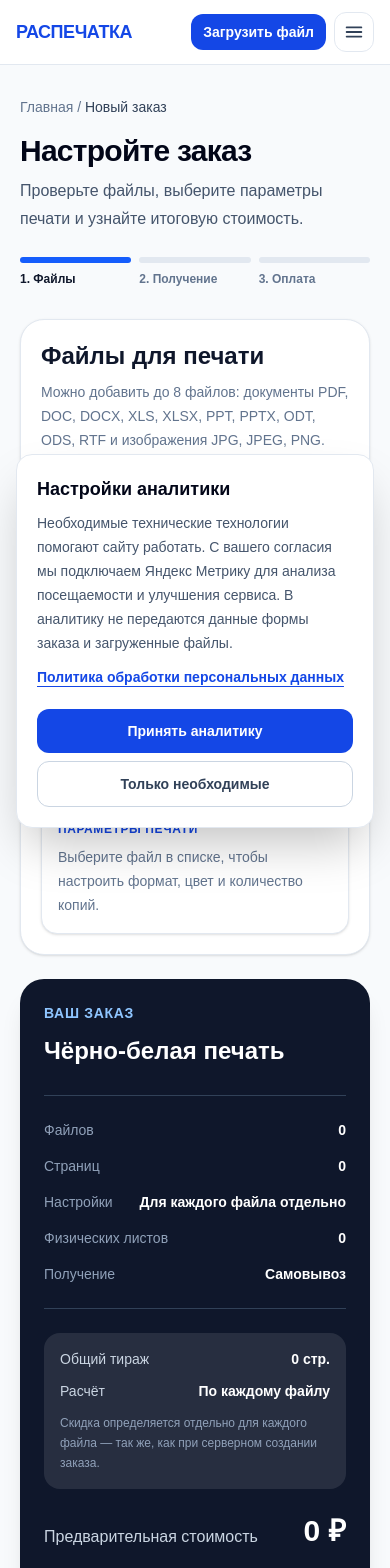
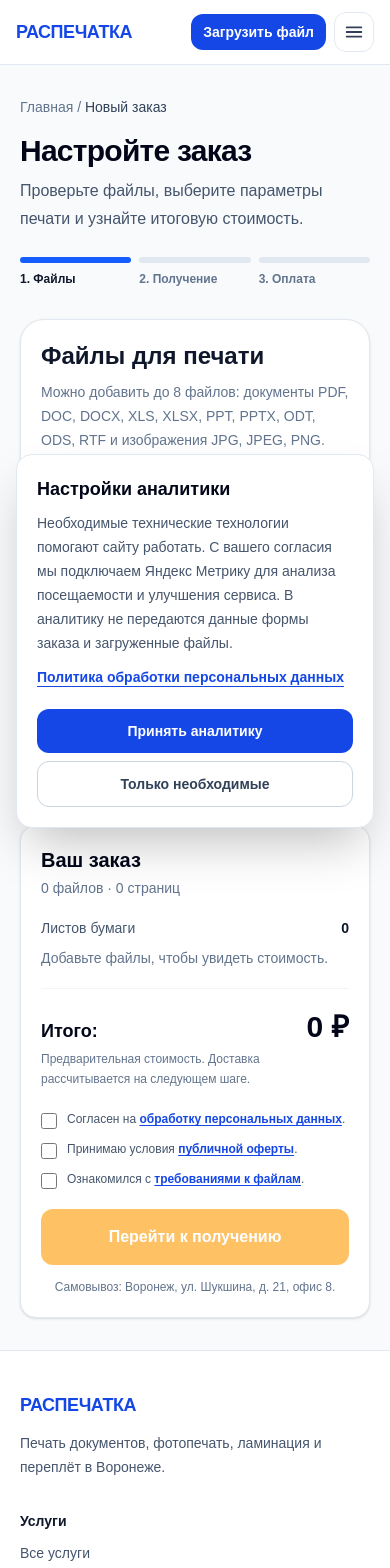
Before and after one commit to belamiru/raspechatka, a Next.js app: page /order in a window 390 px wide. Shown: the top 1568 px of the page. Built offline with nearby package versions, Linux system fonts and the light colour scheme.

Commit message:
feat: print settings inline under selected order file

```diff
--- a/app/order/page.tsx
+++ b/app/order/page.tsx
@@ -26,6 +26,22 @@ import { getPrintPriceForPages } from "@/lib/pricing";
 import { DEFAULT_PRINT_SETTINGS, getDraftSettingsStorageKey, getPrintablePageOptions } from "@/lib/print-settings";
 import { PrintSettingsPanel } from "@/components/print-settings-panel";
 
+
+function getFilesWord(count: number) {
+  const mod10 = count % 10;
+  const mod100 = count % 100;
+  if (mod10 === 1 && mod100 !== 11) return "файл";
+  if (mod10 >= 2 && mod10 <= 4 && (mod100 < 12 || mod100 > 14)) return "файла";
+  return "файлов";
+}
+
+function getPagesWord(count: number) {
+  const mod10 = count % 10;
+  const mod100 = count % 100;
+  if (mod10 === 1 && mod100 !== 11) return "страница";
+  if (mod10 >= 2 && mod10 <= 4 && (mod100 < 12 || mod100 > 14)) return "страницы";
+  return "страниц";
+}
 
 function makeFileId() {
   if (typeof crypto !== "undefined" && "randomUUID" in crypto) {
@@ -102,10 +118,21 @@ export default function Home() {
     0
   );
 
-  const totalPrintQuantity = itemPricings.reduce(
-    (total, item) => total + item.pricing.quantity,
-    0
-  );
+  const documentsPrice = itemPricings
+    .filter((item) => item.file.kind === "document")
+    .reduce((total, item) => total + item.pricing.totalPrice, 0);
+
+  const imagesPrice = itemPricings
+    .filter((item) => item.file.kind === "image")
+    .reduce((total, item) => total + item.pricing.totalPrice, 0);
+
+  /*
+   * «Далее» в нижней панели на мобильном: заказ не отправляет, а прокручивает
+   * к блоку «Ваш заказ», где согласия и кнопка оформления.
+   */
+  function scrollToOrderSummary() {
+    document.getElementById("order")?.scrollIntoView({ behavior: "smooth", block: "start" });
+  }
 
   const totalPhysicalSheetQuantity = itemPricings.reduce(
     (total, item) => total + item.pricing.physicalSheetQuantity,
@@ -120,25 +147,6 @@ export default function Home() {
       ) as Record<string, number>,
     [itemPricings]
   );
-
-  /*
-   * «Настроить» в карточке файла: на мобильном панель параметров стоит под
-   * списком, поэтому прокручиваем к ней. На компьютере она видна справа.
-   */
-  function scrollToPrintSettings() {
-    const target =
-      window.matchMedia("(min-width: 1024px)").matches
-        ? document.getElementById("print-settings-desktop")
-        : document.getElementById("print-settings-mobile");
-    target?.scrollIntoView({ behavior: "smooth", block: "start" });
-  }
-
-  const selectedFile =
-    files.find((file) => file.id === selectedFileId) ?? null;
-
-  const selectedFilePrice =
-    itemPricings.find((item) => item.file.id === selectedFile?.id)?.pricing
-      .totalPrice ?? null;
 
   const totalSourceFileSize = files.reduce(
     (total, item) => total + item.file.size,
@@ -483,7 +491,7 @@ export default function Home() {
   }
 
   return (
-    <main className="min-h-screen bg-slate-50 text-slate-900">
+    <main className={`min-h-screen bg-slate-50 text-slate-900 ${files.length > 0 ? "pb-24 lg:pb-0" : ""}`}>
       <SiteHeader />
 
       <section className="mx-auto max-w-7xl px-5 py-8 sm:py-10">
@@ -547,7 +555,16 @@ export default function Home() {
               selectedFileId={selectedFileId}
               onSelectFile={setSelectedFileId}
               prices={filePrices}
-              onConfigure={scrollToPrintSettings}
+              onCollapse={() => setSelectedFileId(null)}
+              renderSettings={(item) => (
+                <PrintSettingsPanel
+                  variant="inline"
+                  selectedFile={item}
+                  selectedFilePrice={filePrices[item.id] ?? null}
+                  onPrintSettingsChange={changeFilePrintSettings}
+                  onApplyToAll={applyPrintSettingsToAll}
+                />
+              )}
             />
 
             {isAnalyzingFiles && (
@@ -584,14 +601,6 @@ export default function Home() {
               </div>
             )}
 
-            <div id="print-settings-mobile" className="mt-6 scroll-mt-4 lg:hidden">
-              <PrintSettingsPanel
-                selectedFile={selectedFile}
-                selectedFilePrice={selectedFilePrice}
-                onPrintSettingsChange={changeFilePrintSettings}
-                onApplyToAll={applyPrintSettingsToAll}
-              />
-            </div>
 
             {files.length > 0 && (
               <p className="mt-4 text-sm text-slate-500">
@@ -609,101 +618,72 @@ export default function Home() {
             <div className="min-w-0 space-y-6 lg:self-start">
             <aside
               id="order"
-              className="rounded-3xl bg-slate-900 p-6 text-white shadow-xl sm:p-8"
+              className="rounded-2xl border border-slate-200 bg-white p-5 shadow-sm sm:p-6"
             >
-            <p className="text-sm font-bold uppercase tracking-wider text-blue-300">
-              Ваш заказ
+            <h2 className="text-xl font-black text-slate-950">Ваш заказ</h2>
+            <p className="mt-1 text-sm text-slate-500">
+              {files.length} {getFilesWord(files.length)} · {totalPages} {getPagesWord(totalPages)}
             </p>
 
-            <h2 className="mt-3 text-2xl font-bold">Чёрно-белая печать</h2>
+            <dl className="mt-5 space-y-2.5 border-b border-slate-100 pb-5 text-sm">
+              {documentsPrice > 0 && (
+                <div className="flex justify-between gap-4">
+                  <dt className="text-slate-600">Печать документов</dt>
+                  <dd className="font-semibold text-slate-900">{documentsPrice} ₽</dd>
+                </div>
+              )}
 
-            <div className="mt-7 space-y-4 border-y border-slate-700 py-6 text-sm">
+              {imagesPrice > 0 && (
+                <div className="flex justify-between gap-4">
+                  <dt className="text-slate-600">Печать фото и изображений</dt>
+                  <dd className="font-semibold text-slate-900">{imagesPrice} ₽</dd>
+                </div>
+              )}
+
               <div className="flex justify-between gap-4">
-                <span className="text-slate-400">Файлов</span>
-                <span className="font-semibold">{files.length}</span>
+                <dt className="text-slate-600">Листов бумаги</dt>
+                <dd className="font-semibold text-slate-900">{totalPhysicalSheetQuantity}</dd>
               </div>
 
-              <div className="flex justify-between gap-4">
-                <span className="text-slate-400">Страниц</span>
-                <span className="font-semibold">{totalPages}</span>
-              </div>
+              {readyFiles.length === 0 && (
+                <p className="text-slate-500">Добавьте файлы, чтобы увидеть стоимость.</p>
+              )}
+            </dl>
 
-              <div className="flex justify-between gap-4">
-                <span className="text-slate-400">Настройки</span>
-                <span className="text-right font-semibold">
-                  Для каждого файла отдельно
-                </span>
-              </div>
-
-              <div className="flex justify-between gap-4">
-                <span className="text-slate-400">Физических листов</span>
-                <span className="font-semibold">{totalPhysicalSheetQuantity}</span>
-              </div>
-
-              <div className="flex justify-between gap-4">
-                <span className="text-slate-400">Получение</span>
-                <span className="text-right font-semibold">Самовывоз</span>
-              </div>
+            <div className="mt-5 flex items-baseline justify-between gap-4">
+              <span className="text-lg font-black text-slate-950">Итого:</span>
+              <span className="text-3xl font-black text-slate-950">{price} ₽</span>
             </div>
-
-            <div className="mt-6 rounded-2xl bg-white/10 p-4">
-              <div className="flex justify-between gap-4 text-sm">
-                <span className="text-slate-300">Общий тираж</span>
-                <span className="font-semibold">{totalPrintQuantity} стр.</span>
-              </div>
-
-              <div className="mt-3 flex justify-between gap-4 text-sm">
-                <span className="text-slate-300">Расчёт</span>
-                <span className="text-right font-semibold">
-                  По каждому файлу
-                </span>
-              </div>
-
-              <div className="mt-3 text-xs leading-5 text-slate-400">
-                Скидка определяется отдельно для каждого файла — так же, как
-                при серверном создании заказа.
-              </div>
-            </div>
-
-            <div className="mt-6 flex items-end justify-between gap-4">
-              <span className="text-slate-300">
-                Предварительная стоимость
-              </span>
-              <span className="text-3xl font-black">{price} ₽</span>
-            </div>
+            <p className="mt-1 text-xs leading-5 text-slate-500">
+              Предварительная стоимость. Доставка рассчитывается на следующем шаге.
+            </p>
 
             {isAnalyzingFiles && (
-              <p className="mt-4 rounded-xl bg-blue-500/20 p-3 text-sm font-medium text-blue-100">
+              <p className="mt-4 rounded-xl bg-blue-50 p-3 text-sm font-medium text-blue-900">
                 Проверяем добавленные файлы и считаем страницы…
               </p>
             )}
 
             {formError && (
-              <p className="mt-5 rounded-xl bg-red-500/20 p-3 text-sm font-medium text-red-100">
+              <p role="alert" className="mt-4 rounded-xl bg-red-50 p-3 text-sm font-medium text-red-700 ring-1 ring-red-100">
                 {formError}
               </p>
             )}
 
             {createdOrderNumber && (
-              <div className="mt-5 rounded-2xl bg-emerald-500/20 p-4">
-                <p className="text-sm font-bold text-emerald-200">
-                  Заказ успешно создан
-                </p>
-
-                <p className="mt-2 text-xl font-black">
-                  {createdOrderNumber}
-                </p>
-
-                <p className="mt-2 text-sm leading-5 text-emerald-50">
+              <div className="mt-4 rounded-xl bg-emerald-50 p-4 ring-1 ring-emerald-100">
+                <p className="text-sm font-bold text-emerald-800">Заказ успешно создан</p>
+                <p className="mt-1 text-xl font-black text-slate-950">{createdOrderNumber}</p>
+                <p className="mt-1 text-sm leading-5 text-emerald-900">
                   Мы свяжемся с вами для подтверждения заказа.
                 </p>
               </div>
             )}
 
-            <div className="mt-7 space-y-3 border-t border-white/15 pt-5 text-sm text-slate-200">
-              <label className="flex cursor-pointer gap-3 leading-5"><input type="checkbox" checked={personalDataConsent} onChange={(event) => setPersonalDataConsent(event.target.checked)} className="mt-1 h-4 w-4 shrink-0 rounded border-slate-300" /><span>Согласен на <a className="underline underline-offset-2 hover:text-white" href="/personal-data-consent" target="_blank" rel="noreferrer">обработку персональных данных</a>.</span></label>
-              <label className="flex cursor-pointer gap-3 leading-5"><input type="checkbox" checked={offerAccepted} onChange={(event) => setOfferAccepted(event.target.checked)} className="mt-1 h-4 w-4 shrink-0 rounded border-slate-300" /><span>Принимаю условия <a className="underline underline-offset-2 hover:text-white" href="/offer" target="_blank" rel="noreferrer">публичной оферты</a>.</span></label>
-              <label className="flex cursor-pointer gap-3 leading-5"><input type="checkbox" checked={fileRulesAccepted} onChange={(event) => setFileRulesAccepted(event.target.checked)} className="mt-1 h-4 w-4 shrink-0 rounded border-slate-300" /><span>Ознакомился с <a className="underline underline-offset-2 hover:text-white" href="/file-rules" target="_blank" rel="noreferrer">требованиями к файлам</a>.</span></label>
+            <div className="mt-5 space-y-2.5 text-xs text-slate-600">
+              <label className="flex cursor-pointer gap-2.5 leading-5"><input type="checkbox" checked={personalDataConsent} onChange={(event) => setPersonalDataConsent(event.target.checked)} className="mt-1 h-4 w-4 shrink-0 rounded border-slate-300" /><span>Согласен на <a className="font-semibold text-blue-700 underline underline-offset-2 hover:text-blue-800" href="/personal-data-consent" target="_blank" rel="noreferrer">обработку персональных данных</a>.</span></label>
+              <label className="flex cursor-pointer gap-2.5 leading-5"><input type="checkbox" checked={offerAccepted} onChange={(event) => setOfferAccepted(event.target.checked)} className="mt-1 h-4 w-4 shrink-0 rounded border-slate-300" /><span>Принимаю условия <a className="font-semibold text-blue-700 underline underline-offset-2 hover:text-blue-800" href="/offer" target="_blank" rel="noreferrer">публичной оферты</a>.</span></label>
+              <label className="flex cursor-pointer gap-2.5 leading-5"><input type="checkbox" checked={fileRulesAccepted} onChange={(event) => setFileRulesAccepted(event.target.checked)} className="mt-1 h-4 w-4 shrink-0 rounded border-slate-300" /><span>Ознакомился с <a className="font-semibold text-blue-700 underline underline-offset-2 hover:text-blue-800" href="/file-rules" target="_blank" rel="noreferrer">требованиями к файлам</a>.</span></label>
             </div>
 
             <button
@@ -714,31 +694,37 @@ export default function Home() {
                 files.length === 0 ||
                 hasFileErrors
               }
-              className="mt-7 w-full rounded-xl bg-blue-600 px-5 py-4 font-bold text-white transition hover:bg-blue-500 disabled:cursor-not-allowed disabled:opacity-60"
+              className="mt-5 w-full rounded-xl bg-amber-500 px-5 py-4 font-bold text-white transition hover:bg-amber-600 disabled:cursor-not-allowed disabled:opacity-60"
             >
               {isSubmitting
                 ? "Создаём заказ..."
                 : isAnalyzingFiles
                   ? "Проверяем файлы..."
-                  : "Оформить заказ"}
+                  : "Перейти к получению"}
             </button>
 
-            <p className="mt-4 text-center text-xs leading-5 text-slate-400">
+            <p className="mt-3 text-center text-xs leading-5 text-slate-500">
               Самовывоз: Воронеж, ул. Шукшина, д. 21, офис 8.
             </p>
             </aside>
-
-            <div id="print-settings-desktop" className="hidden scroll-mt-6 lg:block">
-              <PrintSettingsPanel
-                selectedFile={selectedFile}
-                selectedFilePrice={selectedFilePrice}
-                onPrintSettingsChange={changeFilePrintSettings}
-                onApplyToAll={applyPrintSettingsToAll}
-              />
-            </div>
           </div>
         </form>
       </section>
+
+      {files.length > 0 && (
+        <div className="fixed inset-x-0 bottom-0 z-40 border-t border-slate-200 bg-white/95 px-5 py-3 shadow-[0_-4px_16px_rgba(15,23,42,0.08)] backdrop-blur lg:hidden">
+          <div className="mx-auto flex max-w-7xl items-center justify-between gap-4">
+            <p className="text-lg font-black text-slate-950">Итого: {price} ₽</p>
+            <button
+              type="button"
+              onClick={scrollToOrderSummary}
+              className="rounded-xl bg-amber-500 px-6 py-3 text-sm font-bold text-white transition hover:bg-amber-600"
+            >
+              Далее
+            </button>
+          </div>
+        </div>
+      )}
 
       <SiteFooter />
     </main>
--- a/components/order-file-list.tsx
+++ b/components/order-file-list.tsx
@@ -1,5 +1,6 @@
 "use client";
 
+import type { ReactNode } from "react";
 import {
   formatFileSize,
   type ClientFileKind,
@@ -50,8 +51,11 @@ type OrderFileListProps = {
    */
   prices?: Record<string, number>;
 
-  /* Кнопка «Настроить»: на мобильном прокручивает к панели параметров. */
-  onConfigure?: (id: string) => void;
+  /* Свернуть параметры выбранного файла. */
+  onCollapse?: () => void;
+
+  /* Параметры печати, которые показываются внутри карточки выбранного файла. */
+  renderSettings?: (item: OrderFileListItem) => ReactNode;
 };
 
 function getPrintSidesLabel(
@@ -85,7 +89,8 @@ export function OrderFileList({
   selectedFileId,
   onSelectFile,
   prices,
-  onConfigure,
+  onCollapse,
+  renderSettings,
 }: OrderFileListProps) {
   if (items.length === 0) {
     return null;
@@ -95,9 +100,9 @@ export function OrderFileList({
     onSelectFile?.(id);
   }
 
-  function configureFile(id: string) {
-    onSelectFile?.(id);
-    onConfigure?.(id);
+  function toggleSettings(id: string, isOpen: boolean) {
+    if (isOpen) onCollapse?.();
+    else onSelectFile?.(id);
   }
 
   return (
@@ -108,6 +113,7 @@ export function OrderFileList({
         const isError = item.status === "error";
         const isAnalyzing = item.status === "analyzing";
         const filePrice = prices?.[item.id];
+        const isSettingsOpen = isSelected && isReady && Boolean(renderSettings);
 
         return (
           <li
@@ -217,18 +223,25 @@ export function OrderFileList({
               )}
             </div>
 
+            {isSettingsOpen && (
+              <div className="border-t border-slate-100 bg-slate-50/60 px-4 py-4">
+                {renderSettings?.(item)}
+              </div>
+            )}
+
             <div className="flex flex-wrap items-center justify-end gap-2 border-t border-slate-100 px-4 py-2.5">
               {!isError && (
                 <button
                   type="button"
                   disabled={!isReady}
+                  aria-expanded={isSettingsOpen}
                   onClick={(event) => {
                     event.stopPropagation();
-                    configureFile(item.id);
+                    toggleSettings(item.id, isSettingsOpen);
                   }}
                   className="rounded-lg border border-slate-300 px-3 py-1.5 text-sm font-semibold text-slate-700 transition hover:border-slate-400 hover:bg-slate-50 disabled:cursor-not-allowed disabled:opacity-50"
                 >
-                  Настроить
+                  {isSettingsOpen ? "Свернуть" : "Настроить"}
                 </button>
               )}
 
--- a/components/print-settings-panel.tsx
+++ b/components/print-settings-panel.tsx
@@ -18,6 +18,12 @@ type PrintSettingsPanelProps = {
     settings: FilePrintSettings
   ) => void;
   onApplyToAll: (settings: FilePrintSettings) => void;
+
+  /*
+   * inline — панель встроена в карточку файла: без своей рамки, без
+   * повторного названия файла и без цены (они уже есть в карточке).
+   */
+  variant?: "card" | "inline";
 };
 
 function getFileKindLabel(item: OrderFileListItem) {
@@ -158,7 +164,12 @@ export function PrintSettingsPanel({
   selectedFilePrice,
   onPrintSettingsChange,
   onApplyToAll,
+  variant = "card",
 }: PrintSettingsPanelProps) {
+  const isInline = variant === "inline";
+  const shellClass = isInline
+    ? "min-w-0"
+    : "h-fit min-w-0 rounded-2xl border border-slate-200 bg-white p-4 shadow-sm";
   if (!selectedFile) {
     return (
       <aside className="h-fit min-w-0 rounded-2xl border border-slate-200 bg-white p-4 shadow-sm">
@@ -196,7 +207,9 @@ export function PrintSettingsPanel({
   }
 
   return (
-    <aside className="h-fit min-w-0 rounded-2xl border border-slate-200 bg-white p-4 shadow-sm">
+    <div className={shellClass}>
+      {!isInline && (
+      <>
       <div className="flex items-center justify-between gap-3">
         <p className="text-xs font-bold uppercase tracking-wider text-blue-700">Параметры печати</p>
         <span className="rounded-full bg-slate-100 px-2.5 py-1 text-xs font-semibold text-slate-600">
@@ -216,6 +229,8 @@ export function PrintSettingsPanel({
               : "Не удалось проверить файл"}
         </p>
       </div>
+      </>
+      )}
 
       {!isReady && (
         <p className="mt-3 rounded-xl bg-amber-50 p-3 text-xs leading-5 text-amber-900">
@@ -223,7 +238,7 @@ export function PrintSettingsPanel({
         </p>
       )}
 
-      <fieldset disabled={!isReady} className="mt-4 min-w-0 space-y-4 border-0 p-0">
+      <fieldset disabled={!isReady} className={`${isInline ? "" : "mt-4"} grid min-w-0 gap-4 border-0 p-0 ${isInline ? "sm:grid-cols-2" : ""}`}>
         <Segmented
           label="Формат"
           value={settings.defaults.paperFormat}
@@ -272,10 +287,12 @@ export function PrintSettingsPanel({
         Цвет можно задать отдельно для страниц в предпросмотре.
       </p>
 
+      {!isInline && (
       <div className="mt-4 flex items-center justify-between gap-4 rounded-xl bg-slate-900 px-4 py-3 text-white">
         <span className="text-sm text-slate-300">Стоимость файла</span>
         <span className="text-2xl font-black">{selectedFilePrice ?? 0} ₽</span>
       </div>
+      )}
 
       <button
         type="button"
@@ -285,6 +302,6 @@ export function PrintSettingsPanel({
       >
         Применить ко всем файлам
       </button>
-    </aside>
+    </div>
   );
 }
```
